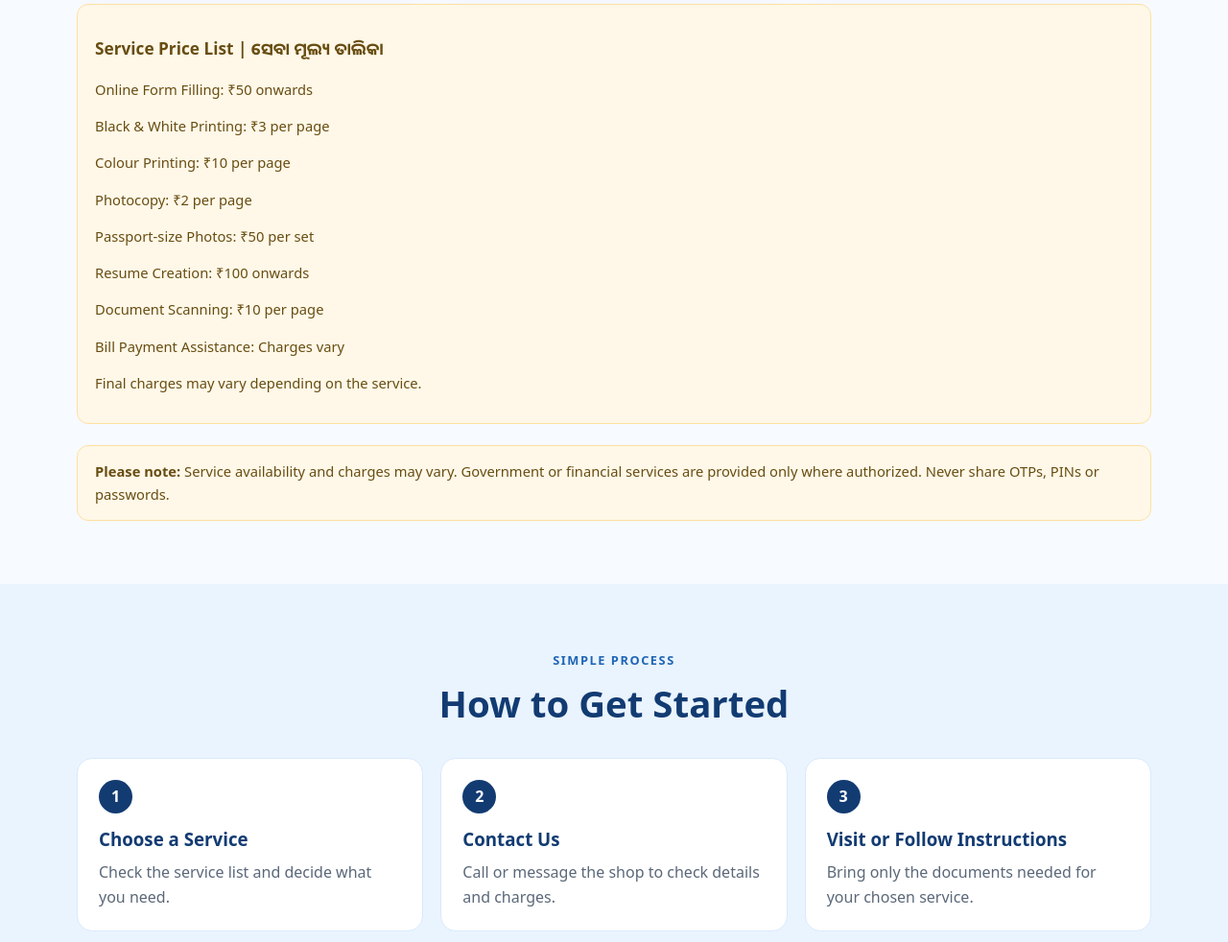
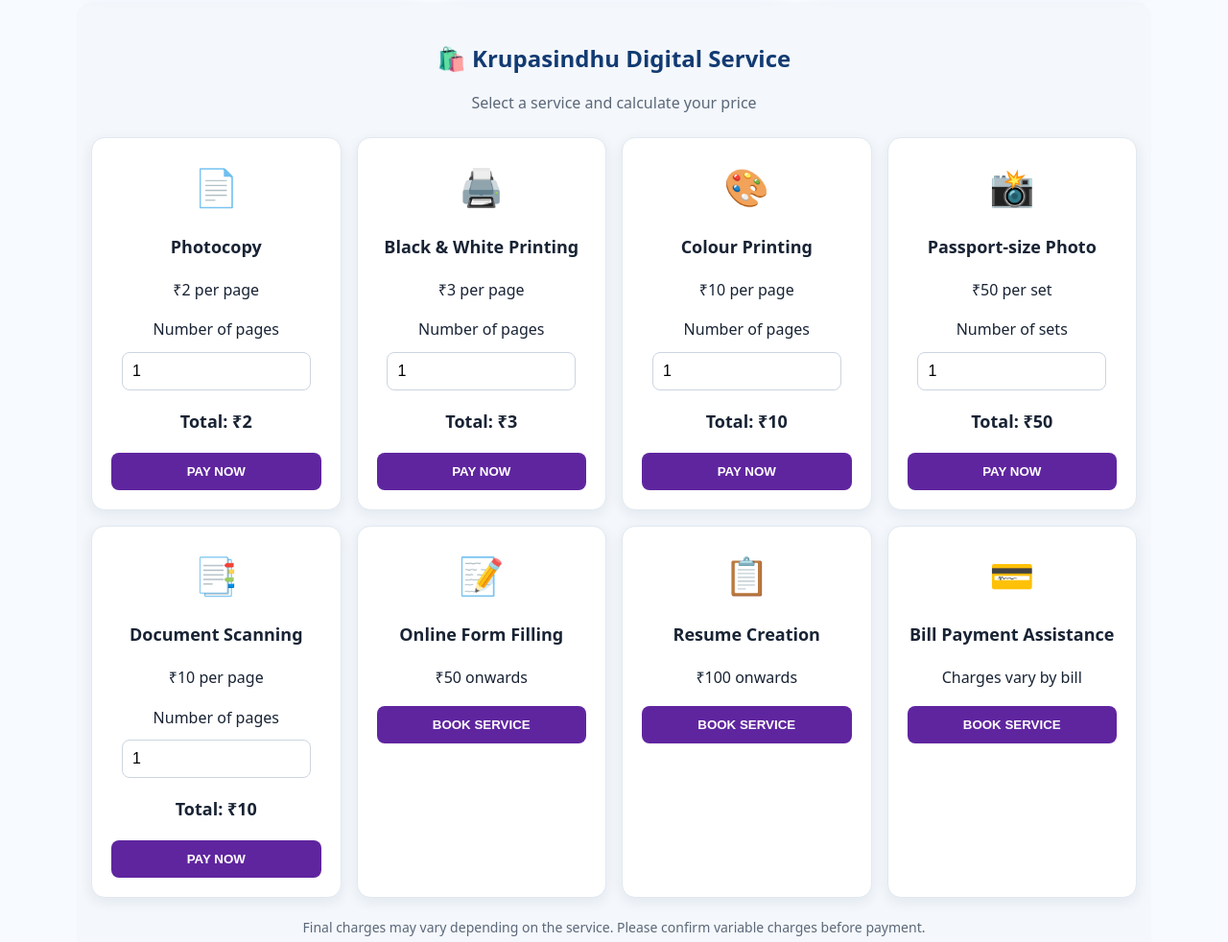
Before and after one commit to krupaservicei/Krupa-Digital-Service, a plain HTML site: page index.html in a window 1280 px wide. Shown: the part 1417-2399 px from the top of the page at 96% size. Drawn offline with Linux system fonts and the light colour scheme.

Commit message:
Add services section with pricing and options
Added a new services section with pricing details and service options including photocopy, printing, and document services.

```diff
--- a/index.html
+++ b/index.html
@@ -155,18 +155,230 @@
           <article class="service"><div class="icon">📄</div><h3 data-lang="en">Document Services</h3><h3 data-lang="or">ଡକ୍ୟୁମେଣ୍ଟ ସେବା</h3><p data-lang="en">Document scanning, file preparation and other available office services.</p><p data-lang="or">ଡକ୍ୟୁମେଣ୍ଟ ସ୍କାନ୍, ଫାଇଲ୍ ପ୍ରସ୍ତୁତି ଓ ଉପଲବ୍ଧ ଅଫିସ୍ ସେବା।</p></article>
           <article class="service"><div class="icon">✨</div><h3 data-lang="en">Other Services</h3><h3 data-lang="or">ଅନ୍ୟାନ୍ୟ ସେବା</h3><p data-lang="en">Need something else? Contact us to ask whether we can help.</p><p data-lang="or">ଅନ୍ୟ କୌଣସି ସେବା ଆବଶ୍ୟକ କି? ଆମେ ସହାୟତା କରିପାରିବୁ କି ନାହିଁ ପଚାରନ୍ତୁ।</p></article>
         </div>
-        <div class="notice">
-  <h3>Service Price List | ସେବା ମୂଲ୍ୟ ତାଲିକା</h3>
-  <p>Online Form Filling: ₹50 onwards</p>
-  <p>Black &amp; White Printing: ₹3 per page</p>
-  <p>Colour Printing: ₹10 per page</p>
-  <p>Photocopy: ₹2 per page</p>
-  <p>Passport-size Photos: ₹50 per set</p>
-  <p>Resume Creation: ₹100 onwards</p>
-  <p>Document Scanning: ₹10 per page</p>
-  <p>Bill Payment Assistance: Charges vary</p>
-  <p>Final charges may vary depending on the service.</p>
-</div>
+        <!-- KRUPASINDHU DIGITAL SERVICE PRICE LIST -->
+<section class="services-section" id="services">
+  <h2>🛍️ Krupasindhu Digital Service</h2>
+  <p class="services-subtitle">Select a service and calculate your price</p>
+
+  <div class="service-grid">
+
+    <!-- Photocopy -->
+    <div class="service-card">
+      <div class="service-icon">📄</div>
+      <h3>Photocopy</h3>
+      <p>₹2 per page</p>
+      <label for="copyQty">Number of pages</label>
+      <input type="number" id="copyQty" min="1" value="1"
+             oninput="updateTotal('copyQty','copyTotal',2)">
+      <p class="total">Total: ₹<span id="copyTotal">2</span></p>
+      <button onclick="payNow('Photocopy', 'copyTotal')">
+        PAY NOW
+      </button>
+    </div>
+
+    <!-- Black and White Printing -->
+    <div class="service-card">
+      <div class="service-icon">🖨️</div>
+      <h3>Black &amp; White Printing</h3>
+      <p>₹3 per page</p>
+      <label for="bwQty">Number of pages</label>
+      <input type="number" id="bwQty" min="1" value="1"
+             oninput="updateTotal('bwQty','bwTotal',3)">
+      <p class="total">Total: ₹<span id="bwTotal">3</span></p>
+      <button onclick="payNow('Black and White Printing', 'bwTotal')">
+        PAY NOW
+      </button>
+    </div>
+
+    <!-- Colour Printing -->
+    <div class="service-card">
+      <div class="service-icon">🎨</div>
+      <h3>Colour Printing</h3>
+      <p>₹10 per page</p>
+      <label for="colourQty">Number of pages</label>
+      <input type="number" id="colourQty" min="1" value="1"
+             oninput="updateTotal('colourQty','colourTotal',10)">
+      <p class="total">Total: ₹<span id="colourTotal">10</span></p>
+      <button onclick="payNow('Colour Printing', 'colourTotal')">
+        PAY NOW
+      </button>
+    </div>
+
+    <!-- Passport Photo -->
+    <div class="service-card">
+      <div class="service-icon">📸</div>
+      <h3>Passport-size Photo</h3>
+      <p>₹50 per set</p>
+      <label for="photoQty">Number of sets</label>
+      <input type="number" id="photoQty" min="1" value="1"
+             oninput="updateTotal('photoQty','photoTotal',50)">
+      <p class="total">Total: ₹<span id="photoTotal">50</span></p>
+      <button onclick="payNow('Passport-size Photo', 'photoTotal')">
+        PAY NOW
+      </button>
+    </div>
+
+    <!-- Document Scanning -->
+    <div class="service-card">
+      <div class="service-icon">📑</div>
+      <h3>Document Scanning</h3>
+      <p>₹10 per page</p>
+      <label for="scanQty">Number of pages</label>
+      <input type="number" id="scanQty" min="1" value="1"
+             oninput="updateTotal('scanQty','scanTotal',10)">
+      <p class="total">Total: ₹<span id="scanTotal">10</span></p>
+      <button onclick="payNow('Document Scanning', 'scanTotal')">
+        PAY NOW
+      </button>
+    </div>
+
+    <!-- Online Form Filling -->
+    <div class="service-card">
+      <div class="service-icon">📝</div>
+      <h3>Online Form Filling</h3>
+      <p>₹50 onwards</p>
+      <button onclick="contactForService('Online Form Filling')">
+        BOOK SERVICE
+      </button>
+    </div>
+
+    <!-- Resume Creation -->
+    <div class="service-card">
+      <div class="service-icon">📋</div>
+      <h3>Resume Creation</h3>
+      <p>₹100 onwards</p>
+      <button onclick="contactForService('Resume Creation')">
+        BOOK SERVICE
+      </button>
+    </div>
+
+    <!-- Bill Payment -->
+    <div class="service-card">
+      <div class="service-icon">💳</div>
+      <h3>Bill Payment Assistance</h3>
+      <p>Charges vary by bill</p>
+      <button onclick="contactForService('Bill Payment Assistance')">
+        BOOK SERVICE
+      </button>
+    </div>
+
+  </div>
+  <p class="price-note">
+    Final charges may vary depending on the service.
+    Please confirm variable charges before payment.
+  </p>
+</section>
+
+<style>
+.services-section {
+  padding: 25px 15px;
+  background: #f4f7fb;
+  border-radius: 16px;
+  margin: 20px auto;
+  max-width: 1120px;
+  color: #182334;
+}
+.services-section h2 {
+  text-align: center;
+  color: #123b72;
+}
+.services-subtitle, .price-note {
+  text-align: center;
+  color: #5b6879;
+}
+.service-grid {
+  display: grid;
+  grid-template-columns: repeat(auto-fit, minmax(220px, 1fr));
+  gap: 16px;
+  margin-top: 22px;
+}
+.service-card {
+  background: white;
+  border-radius: 14px;
+  padding: 20px;
+  text-align: center;
+  box-shadow: 0 4px 14px #123b7215;
+  border: 1px solid #e1e8f0;
+}
+.service-icon {
+  font-size: 38px;
+  margin-bottom: 8px;
+}
+.service-card h3 {
+  font-size: 18px;
+}
+.service-card input {
+  display: block;
+  width: 90%;
+  margin: 10px auto;
+  padding: 10px;
+  border: 1px solid #ccd5e0;
+  border-radius: 8px;
+  font-size: 16px;
+}
+.service-card button {
+  width: 100%;
+  padding: 12px;
+  background: #5f259f;
+  color: white;
+  border: 0;
+  border-radius: 8px;
+  font-weight: bold;
+  cursor: pointer;
+}
+.service-card button:hover {
+  background: #421775;
+}
+.total {
+  font-weight: bold;
+  font-size: 18px;
+}
+.price-note {
+  margin-top: 20px;
+  font-size: 14px;
+}
+</style>
+
+<script>
+function updateTotal(inputId, totalId, price) {
+  const input = document.getElementById(inputId);
+  let quantity = parseInt(input.value, 10);
+
+  if (!Number.isFinite(quantity) || quantity < 1) {
+    document.getElementById(totalId).textContent = "0";
+    return;
+  }
+
+  // Prevent unreasonable quantities.
+  quantity = Math.min(quantity, 10000);
+  input.value = quantity;
+
+  document.getElementById(totalId).textContent =
+    (quantity * price).toLocaleString("en-IN");
+}
+
+function payNow(service, totalId) {
+  const amount = document.getElementById(totalId).textContent;
+  if (amount === "0") {
+    alert("Please enter a valid quantity.");
+    return;
+  }
+
+  alert(
+    "Service: " + service +
+    "\nAmount: ₹" + amount +
+    "\n\nPhonePe payment setup is the next step. " +
+    "Please do not consider this a completed payment."
+  );
+}
+
+function contactForService(service) {
+  alert(
+    service +
+    "\nPlease contact Krupasindhu Digital Service to confirm the final price."
+  );
+}
+</script>
         <div class="notice">
           <strong data-lang="en">Please note:</strong><strong data-lang="or">ଦୟାକରି ଧ୍ୟାନ ଦିଅନ୍ତୁ:</strong>
           <span data-lang="en">Service availability and charges may vary. Government or financial services are provided only where authorized. Never share OTPs, PINs or passwords.</span>
```
